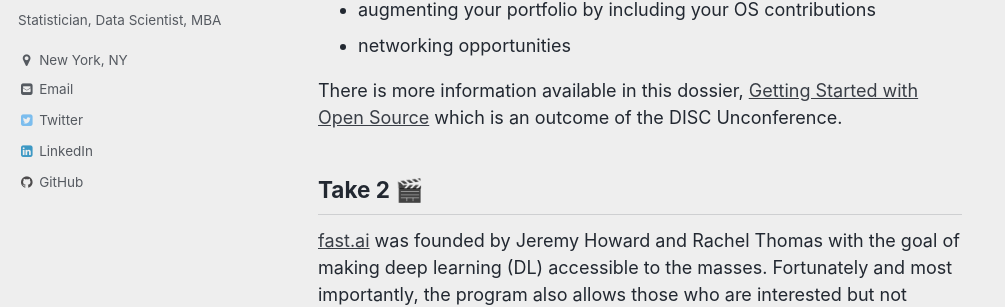
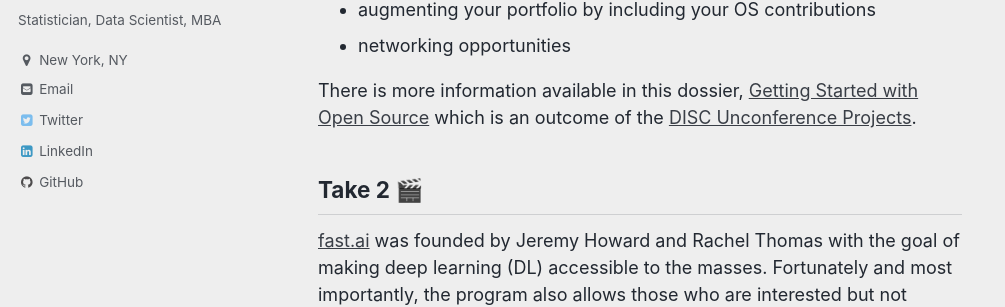
Before and after one commit to reshamas/reshamas.github.io, a Jekyll site: the page built from _posts/2018-04-07-how-i-unknowingly-contributed-to-open-source.md, in a window 1280 px wide and 900 px high, scrolled down 2450 px. Shown: the part 153-460 px from the top of the window, without its empty margins (0-1005 px from the left). Built offline with Jekyll 4.4.1, drawn with Linux system fonts in a browser that asks for light colours; emoji names are drawn with the system emoji font; comment, search, counter and statistics services are not loaded.

Commit message:
Update 2018-04-07-how-i-unknowingly-contributed-to-open-source.md

```diff
--- a/_posts/2018-04-07-how-i-unknowingly-contributed-to-open-source.md
+++ b/_posts/2018-04-07-how-i-unknowingly-contributed-to-open-source.md
@@ -50,7 +50,7 @@ Because everyone uses it, benefits from it, and there is a *lot of work* to be d
 - augmenting your portfolio by including your OS contributions
 - networking opportunities
 
-There is more information available in this dossier, [Getting Started with Open Source](https://github.com/numfocus/getting-started-with-open-source) which is an outcome of the DISC Unconference.
+There is more information available in this dossier, [Getting Started with Open Source](https://github.com/numfocus/getting-started-with-open-source) which is an outcome of the [DISC Unconference Projects](https://github.com/numfocus/DISC-unconf-17).
 
 
 ## Take 2 :clapper:
```
